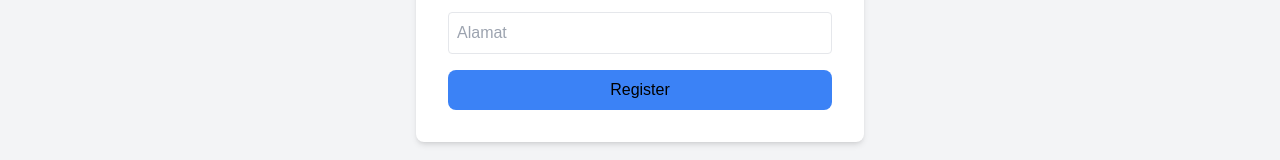
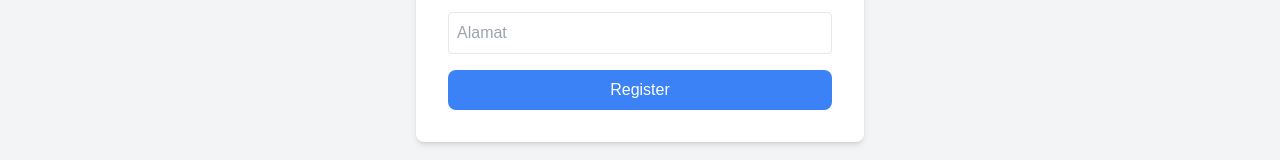
Before and after one commit to abdul-zacky/sijarta-based-2, a Next.js app in the folder sijarta/: page /register in a window 1280 px wide. Shown: the part 595-755 px from the top of the page. Built offline with nearby package versions, Linux system fonts and the light colour scheme.

Commit message:
Improved Text Color

```diff
--- a/sijarta/src/app/discounts/page.js
+++ b/sijarta/src/app/discounts/page.js
@@ -5,7 +5,7 @@ import PromoList from '../../components/promolist';
 
 export default function DiskonPage() {
   return (
-    <div className="grid grid-row items-center min-h-screen bg-gray-100 py-12 px-6">
+    <div className="grid grid-row items-center min-h-screen text-black bg-gray-100 py-12 px-6">
       <h1 className="text-5xl font-bold text-center mb-8 tracking-wide">Diskon</h1>
 
       <div className="flex flex-col items-center w-full">
--- a/sijarta/src/app/register/page.js
+++ b/sijarta/src/app/register/page.js
@@ -43,7 +43,7 @@ export default function RegisterPage() {
   };
 
   return (
-    <div className="flex items-center justify-center min-h-screen bg-gray-100">
+    <div className="flex text-black items-center justify-center min-h-screen bg-gray-100">
       <form onSubmit={handleRegister} className="bg-white p-8 rounded-lg shadow-md max-w-md w-full space-y-4">
         <h1 className="text-2xl font-bold mb-4">Register</h1>
         {error && <p className="text-red-500">{error}</p>}
@@ -157,7 +157,7 @@ export default function RegisterPage() {
           </>
         )}
 
-        <button type="submit" className="bg-blue-500 text-black py-2 w-full rounded-lg">
+        <button type="submit" className="bg-blue-500 text-white py-2 w-full rounded-lg">
           Register
         </button>
       </form>
```
